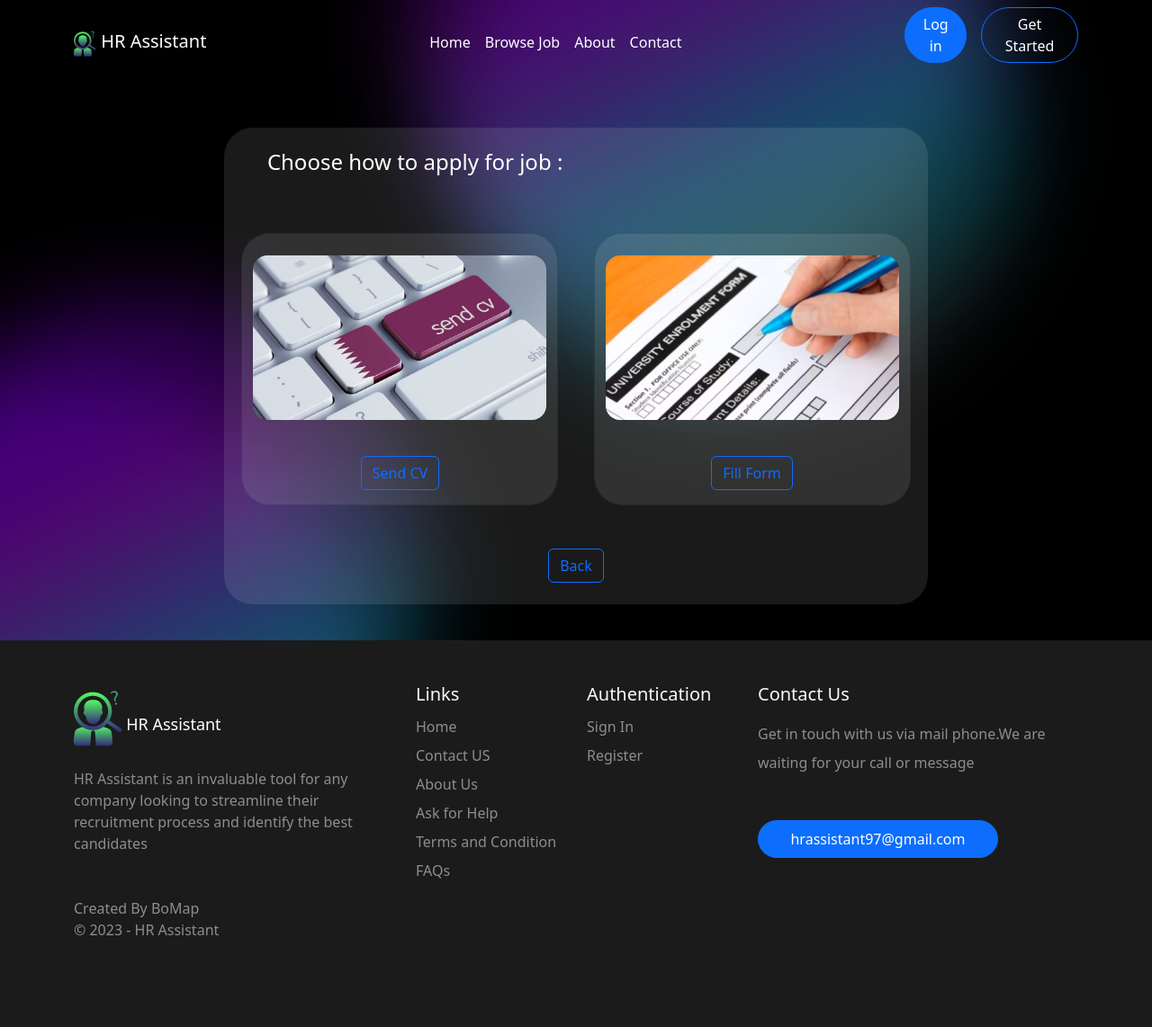
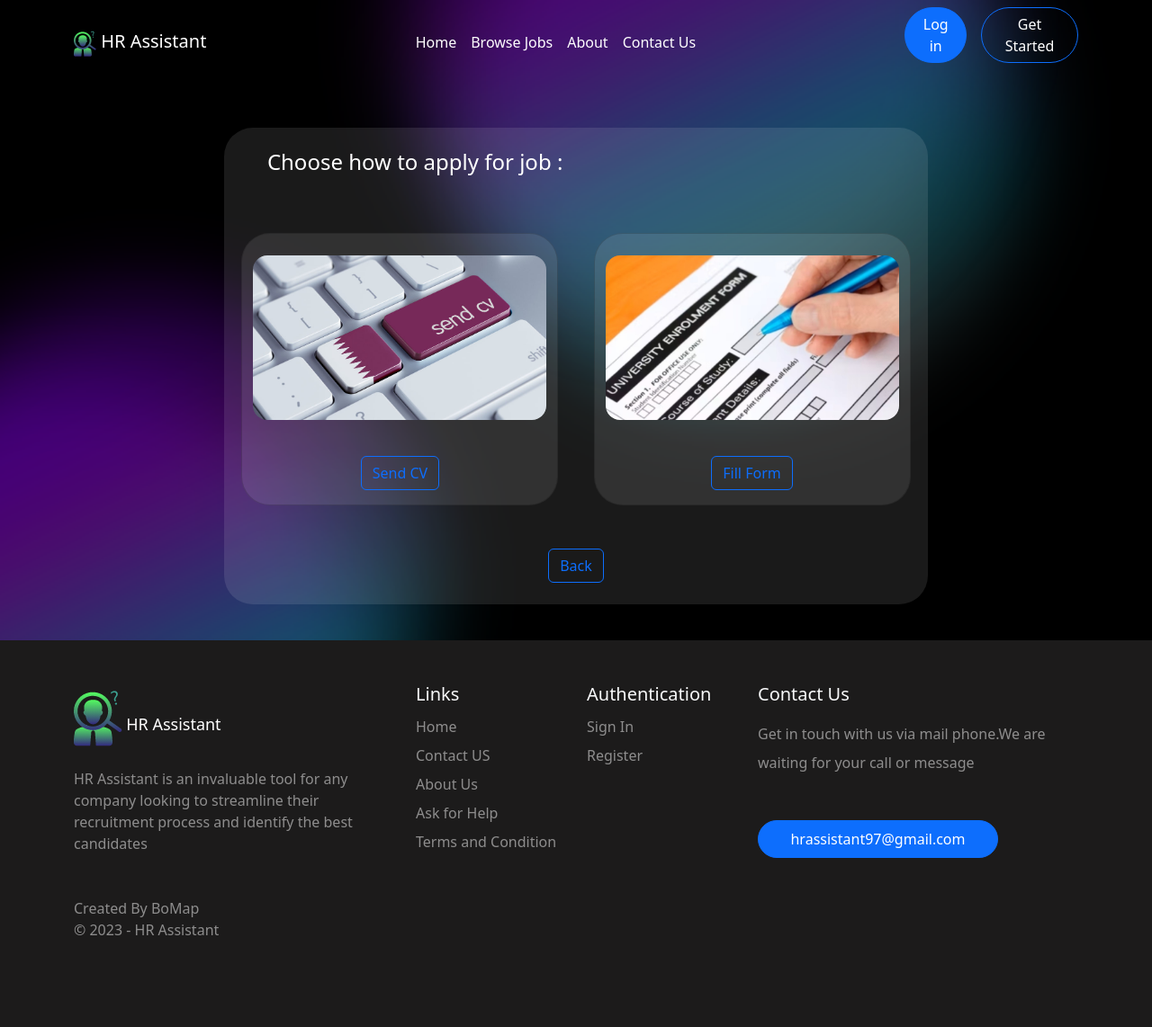
Before and after one commit to MaarkNassef/GraduationProject, a Flask app: page /Uploadtype/1 in a window 1280 px wide. Shown: the whole page at 90% size. Run offline with Flask 3, Linux system fonts and the light colour scheme; some libraries are stand-ins or nearby versions.

Commit message:
Fetal errors.

```diff
--- a/templates/Uploadtype.html
+++ b/templates/Uploadtype.html
@@ -25,7 +25,7 @@
               </div>
             </div>
             <div class="align-items-center d-flex justify-content-center">
-              <a href="#" class="align-items-center btn btn-outline-primary">Back</a>
+              <a href="/" class="align-items-center btn btn-outline-primary">Back</a>
             </div>
             <br>
           </div>
--- a/templates/base.html
+++ b/templates/base.html
@@ -36,13 +36,13 @@
                             <a class="nav-link " aria-current="page" href="/">Home</a>
                         </li>
                         <li class="nav-item">
-                            <a class="nav-link" href="{{url_for('dispalyAlljobs')}}">Browse Job</a>
+                            <a class="nav-link" href="{{url_for('dispalyAlljobs')}}">Browse Jobs</a>
                         </li>
                         <li class="nav-item">
                             <a class="nav-link" href="{{url_for('aboutus')}}">About</a>
                         </li>
                         <li class="nav-item">
-                            <a class="nav-link" href="{{url_for('contactus')}}">Contact</a>
+                            <a class="nav-link" href="{{url_for('contactus')}}">Contact Us</a>
                         </li>
 
                         {% if 'Admin' in session: %}
@@ -109,7 +109,6 @@
                             <li><a class="navbar-brand" href="{{url_for('aboutus')}}">About Us</a></li>
                             <li><a class="navbar-brand" href="#">Ask for Help</a></li>
                             <li><a class="navbar-brand" href="#">Terms and Condition</a></li>
-                            <li><a class="navbar-brand" href="#">FAQs</a></li>
                         </ul>
                     </div>
                 </div>
--- a/templates/jobDetails.html
+++ b/templates/jobDetails.html
@@ -41,7 +41,9 @@
             class="fa-solid fa-gear"></i></a>
         {% endif %}
     </div>
-    <br>
+    <div class="alert alert-danger mt-3 p-3 col-5 mx-auto text-center" role="alert">
+        Note that Process button is only for ONE use.
+      </div>
     <style>
         :root {
             --bs-body-bg: #fff0
```
